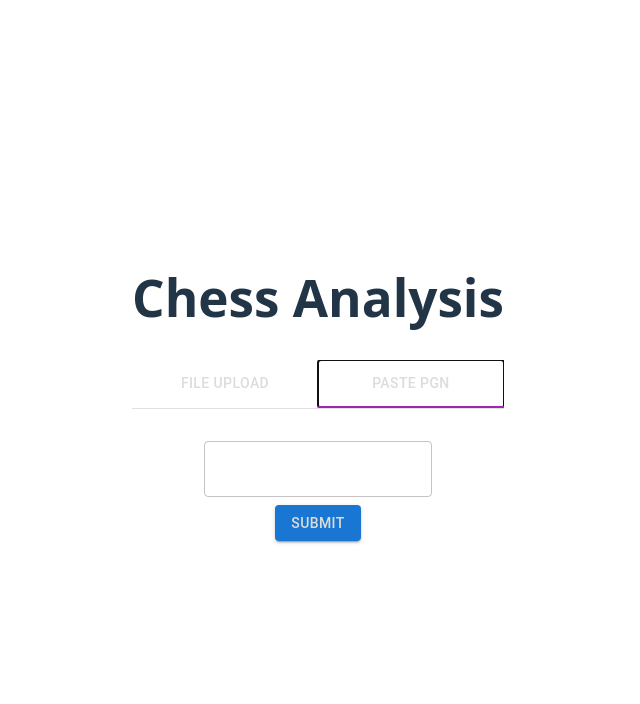
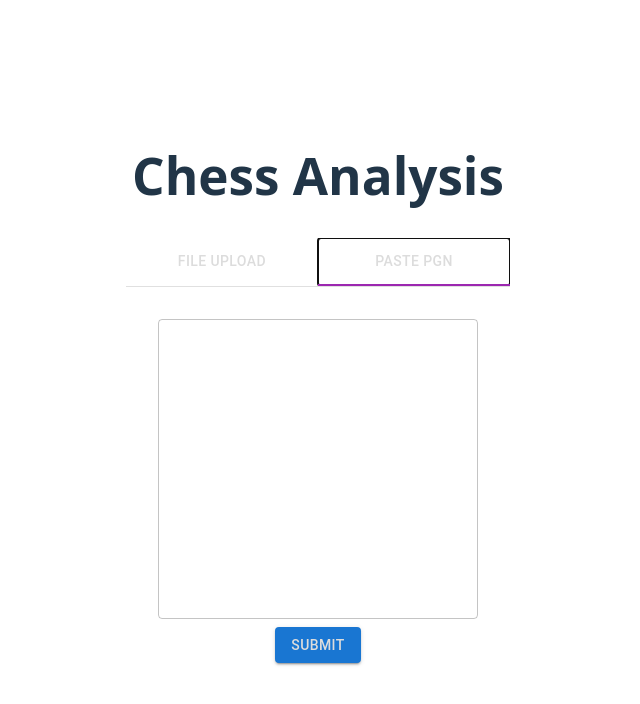
Before and after one commit to pradhanstudios/Chess-Analysis, a React (Vite) app in the folder Chess-Analysis-Webapp/: page / in a window 1280 px wide. Both pictures are taken after a click on the tab "PASTE PGN". Shown: the top 704 px of the page, without its empty margins (322-962 px from the left). Built offline with nearby package versions, Linux system fonts and the light colour scheme.

Commit message:
Made default textarea bigger

```diff
--- a/Chess-Analysis-Webapp/src/components/MUI-MultilineText.jsx
+++ b/Chess-Analysis-Webapp/src/components/MUI-MultilineText.jsx
@@ -6,7 +6,7 @@ export default function MultilineTextFields() {
   return (
     <Box
       component="form"
-      sx={{ '& .MuiTextField-root': { m: 1, width: '25ch', textarea: {color: 'white'} }}}
+      sx={{ '& .MuiTextField-root': { m: 1, width: '35ch', textarea: {color: 'white'}, '& .MuiInputBase-root': { minHeight: '300px', alignItems: 'baseline' } }}}
       noValidate
       autoComplete="off"
     >
```
